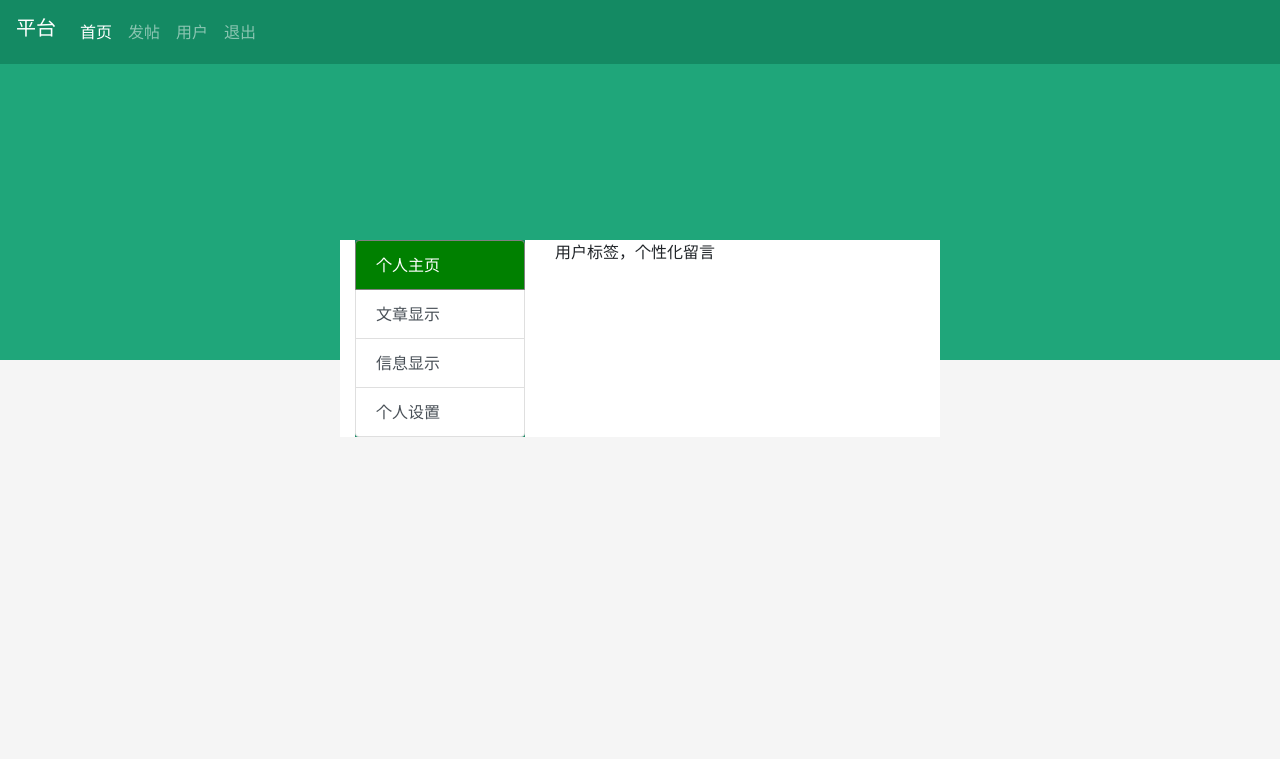
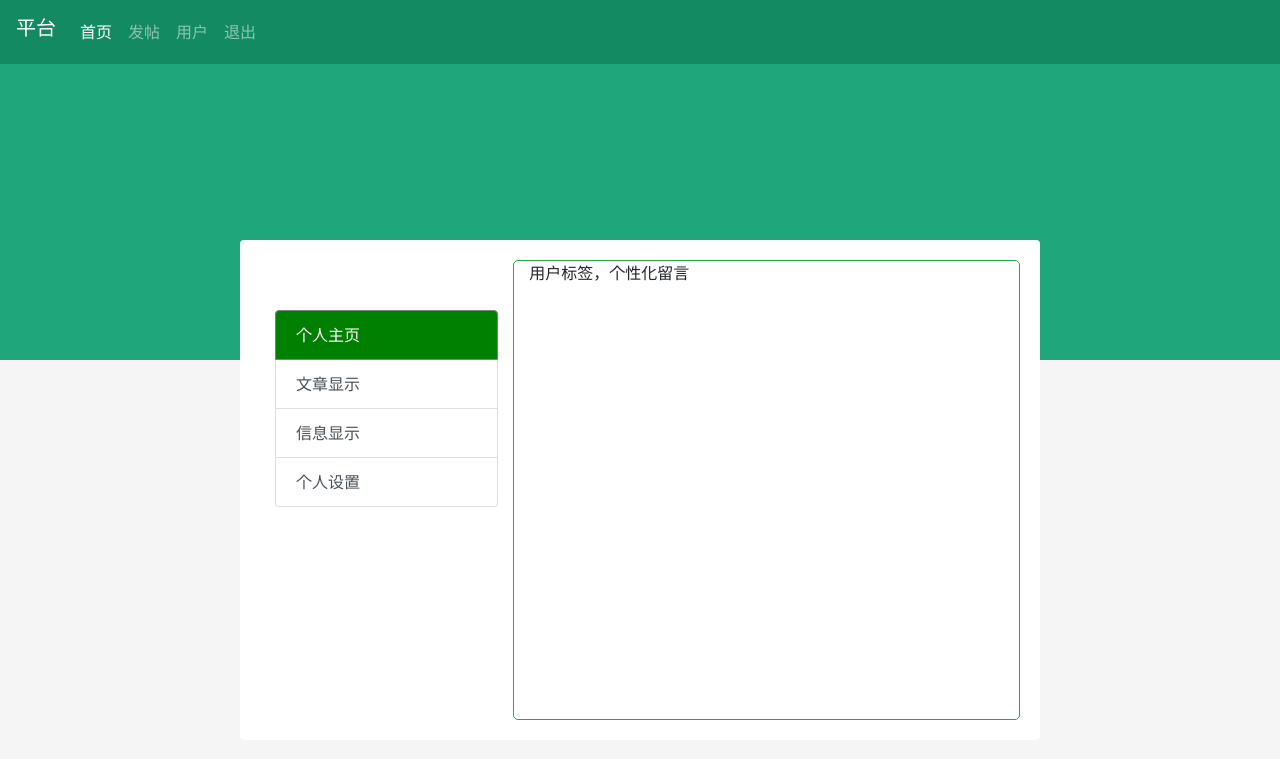
Before and after one commit to Cheng-mq1216/-, a Django app: template app/Index/templates/user.html in a window 1280 px wide. Shown: the top 759 px of the page. Run offline with Django 3.2, Linux system fonts and the light colour scheme; the template is opened without the code that fills it, so the values that code supplies are empty; parts of the project's set-up code (start-up, migrations or seed data) failed here and were passed over; some libraries are stand-ins or nearby versions.

Commit message:
用户界面优化2.0： 感觉变得更优美了。

```diff
--- a/app/Index/static/css/user.css
+++ b/app/Index/static/css/user.css
@@ -1,12 +1,11 @@
-/* .bg-green {
-    background-color: #148a63;
-} */
-
 .row {
-    width: 600px;
+    width: 800px;
+    height: 500px;
     margin-left: auto;
     margin-right: auto;
     background-color: white;
+    padding: 20px;
+    border-radius: 4px;
 }
 
 .list-group-item.active {
@@ -19,3 +18,12 @@
     height: 300px;
     margin-bottom: -120px;
 }
+
+.list-group {
+    margin-top: 50px;
+}
+
+.col-8 {
+    background-color: white;
+    border-radius: 5px;
+}
--- a/app/Index/templates/user.html
+++ b/app/Index/templates/user.html
@@ -7,19 +7,18 @@
 <!-- 用户项目开始 -->
 <div class="row">
     <div class="col-4">
-        <div class="list-group bg-green" id="list-tab" role="tablist">
+        <div class="list-group" id="list-tab" role="tablist">
             <a class="list-group-item list-group-item-action active" id="list-home-list" data-toggle="list" href="#list-home" role="tab" aria-controls="home">个人主页</a>
-            <a class="list-group-item list-group-item-action" id="list-profile-list" data-toggle="list" href="#list-profile" role="tab" aria-controls="profile">文章显示</a>
+            <a class="list-group-item list-group-item-action " id="list-profile-list" data-toggle="list" href="#list-profile" role="tab" aria-controls="profile">文章显示</a>
             <a class="list-group-item list-group-item-action" id="list-messages-list" data-toggle="list" href="#list-messages" role="tab" aria-controls="messages">信息显示</a>
             <a class="list-group-item list-group-item-action" id="list-settings-list" data-toggle="list" href="#list-settings" role="tab" aria-controls="settings">个人设置</a>
         </div>
     </div>
-    <div class="col-8">
+    <div class="col-8 border border-success">
         <div class="tab-content" id="nav-tabContent">
             <div class="tab-pane fade show active" id="list-home" role="tabpanel" aria-labelledby="list-home-list">用户标签，个性化留言</div>
-            <div class="tab-pane fade" id="list-profile" role="tabpanel" aria-labelledby="list-profile-list">
+            <div class="tab-pane fade pre-scrollable" id="list-profile" role="tabpanel" aria-labelledby="list-profile-list">
                 {% for i in articles %}
-
                 <sapn>{{i.title}}</sapn>
                 <br> {% endfor %}</div>
             <div class="tab-pane fade" id="list-messages" role="tabpanel" aria-labelledby="list-messages-list">用户名：{{ user.name }}</div>
```
